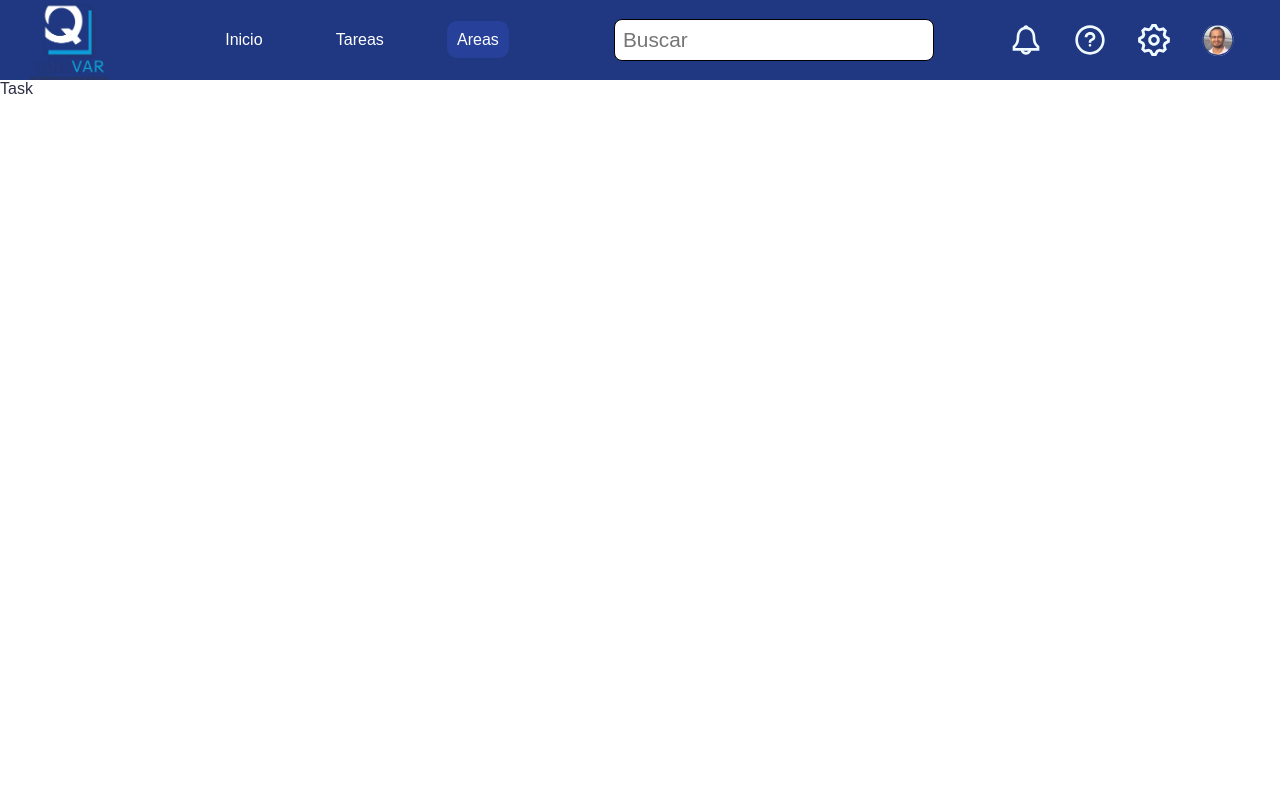
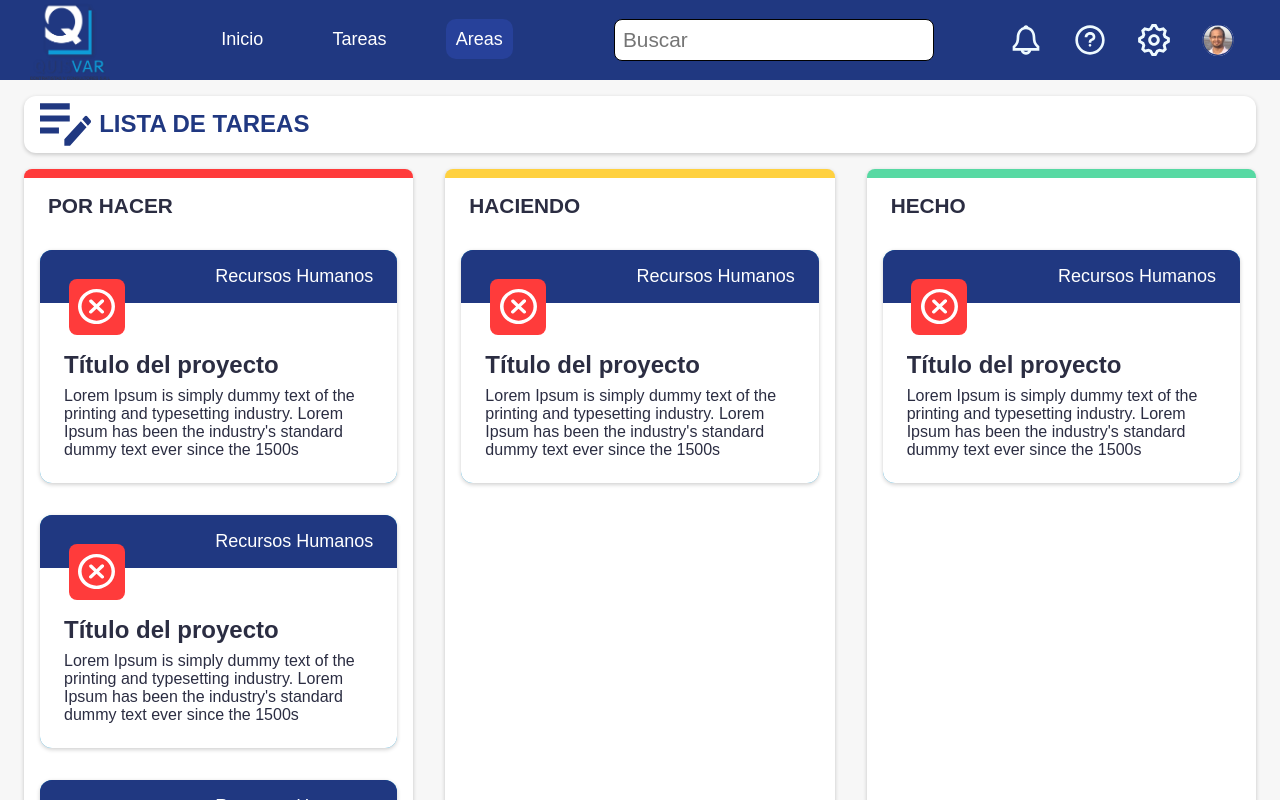
Before and after one commit to juancotrado/quisvar_proyect_ft, a React (Vite) app: page /tasks in a window 1280 px wide. Shown: the top 800 px of the page. Built offline with nearby package versions, Linux system fonts and the light colour scheme; sample sign-in values are in the browser's storage.

Commit message:
added new route, task

```diff
--- a/src/components/ProtectedRoute/ProtectedRoute.tsx
+++ b/src/components/ProtectedRoute/ProtectedRoute.tsx
@@ -5,7 +5,7 @@ export const ProtectedRoute = () => {
   const isLogged = localStorage.getItem('token');
   if (isLogged) {
     return (
-      <div>
+      <div style={{ height: '100vh', backgroundColor: '#f7f7f7' }}>
         <Header />
         <Outlet />
       </div>
--- a/src/components/shared/card/taskcard.css
+++ b/src/components/shared/card/taskcard.css
@@ -3,7 +3,7 @@
   background-color: var(--color-primary);
   border-radius: var(--radius-button);
   width: 100%;
-  /* height: 100%; */
+  box-shadow: 0px 1.5px 4px rgba(0, 0, 0, 0.2);
   position: relative;
   display: flex;
   flex-direction: column;
--- a/src/components/shared/header/header.css
+++ b/src/components/shared/header/header.css
@@ -8,12 +8,14 @@
 header {
   display: flex;
   align-items: center;
+  position: sticky;
+  top: 0;
+  z-index: 10;
   background-color: var(--color-tertiary);
-  width: 100%;
 }
 
 .header__figure {
-  width: 5rem;
+  width: var(--brand-size);
 }
 .items-list {
   width: 30%;
@@ -25,6 +27,7 @@ header {
   padding: 0.5rem;
   text-decoration: none;
   display: inline-block;
+  font-size: var(--size-subtitle);
 }
 .item-nav-active {
   color: white;
@@ -38,7 +41,6 @@ header {
 }
 .nav-container {
   width: 100%;
-  height: 100%;
   display: flex;
   justify-content: space-around;
   align-items: center;
--- a/src/index.css
+++ b/src/index.css
@@ -10,13 +10,13 @@
   --color-menu: #f7f7f7;
   --size-title: 2rem;
   --size-subtitle: 1.125rem;
-  --size-button: 2rem;
   --size-input: 1.3rem;
   --size-label: 1.5rem;
   --size-button: 1.5rem;
   --size-paragraph: 0.875rem;
   --radius-button: 12px;
   --radius-input: 8px;
+  --brand-size: 5rem;
 }
 
 html {
--- a/src/pages/home/home.css
+++ b/src/pages/home/home.css
@@ -1,7 +1,7 @@
 .container-home {
   width: 100%;
   flex: 1;
-  min-height: calc(100vh - 7.5rem);
+  min-height: calc(100vh - var(--brand-size));
   display: flex;
   flex-direction: column;
   justify-content: center;
--- a/src/pages/home/home.tsx
+++ b/src/pages/home/home.tsx
@@ -2,7 +2,7 @@ import { useEffect, useState } from 'react';
 import './home.css';
 // interface HomePageProps {};
 
-const home = () => {
+const Home = () => {
   const [firstName, setFirstName] = useState('');
   useEffect(() => {
     const name = localStorage.getItem('name') || 'unknow';
@@ -30,4 +30,4 @@ const home = () => {
   );
 };
 
-export default home;
+export default Home;
--- a/src/pages/task/task.css
+++ b/src/pages/task/task.css
@@ -0,0 +1,62 @@
+.container-list {
+  display: flex;
+  flex-direction: column;
+  width: 100%;
+  height: calc(100vh - var(--brand-size));
+  padding: 1rem 1.5rem;
+
+  gap: 1rem;
+}
+.title-list {
+  padding: 0.2rem 1rem;
+  border-radius: var(--radius-button);
+  display: flex;
+  align-items: center;
+  gap: 0.5rem;
+  background-color: #fff;
+  box-shadow: 0px 1.5px 4px rgba(0, 0, 0, 0.2);
+  color: var(--color-tertiary);
+}
+.title-list h2 {
+  font-size: var(--size-label);
+  text-transform: uppercase;
+  font-weight: 600;
+}
+.task-icon {
+  width: 3.2rem;
+  height: 3.2rem;
+}
+
+section {
+  display: flex;
+  border-radius: var(--radius-button);
+  flex-grow: 1;
+  width: 100%;
+  gap: 2rem;
+}
+
+.container-task {
+  display: flex;
+  flex-direction: column;
+  gap: 2rem;
+  background-color: #fff;
+  padding: 1rem;
+  border-radius: var(--radius-input);
+  box-shadow: 0px 1.5px 4px rgba(0, 0, 0, 0.2);
+  width: 33%;
+}
+.container-task h3 {
+  text-transform: uppercase;
+  padding-left: 0.5rem;
+  font-size: var(--size-input);
+}
+
+.container-unresolved {
+  border-top: 0.6rem var(--color-unresolved) solid;
+}
+.container-process {
+  border-top: 0.6rem var(--color-process) solid;
+}
+.container-done {
+  border-top: 0.6rem var(--color-done) solid;
+}
--- a/src/pages/task/task.tsx
+++ b/src/pages/task/task.tsx
@@ -1,9 +1,39 @@
 // import React from 'react';
-
+import './task.css';
+import list_icon from '../../../public/svg/task_list.svg';
+import TaskCard, { taskData } from '../../components/shared/card/TaskCard';
 const Task = () => {
+  const data: taskData = {
+    id: 1,
+    area: 'Recursos Humanos',
+    status: 'UNRESOLVED',
+    title: 'Título del proyecto',
+    description:
+      "Lorem Ipsum is simply dummy text of the printing and typesetting industry. Lorem Ipsum has been the industry's standard dummy text ever since the 1500s",
+  };
   return (
-    <div>
-      <div>Task</div>
+    <div className="container-list">
+      <div className="title-list">
+        <img className="task-icon" src={list_icon} alt="task-list" />
+        <h2>Lista de tareas</h2>
+      </div>
+      <section>
+        <div className="container-task container-unresolved">
+          <h3>Por hacer</h3>
+          <TaskCard data={data} />
+          <TaskCard data={data} />
+          <TaskCard data={data} />
+          <TaskCard data={data} />
+        </div>
+        <div className="container-task container-process">
+          <h3>Haciendo</h3>
+          <TaskCard data={data} />
+        </div>
+        <div className="container-task container-done">
+          <h3>Hecho</h3>
+          <TaskCard data={data} />
+        </div>
+      </section>
     </div>
   );
 };
```
Also changed, not shown: public/svg/task_list.svg (added).
